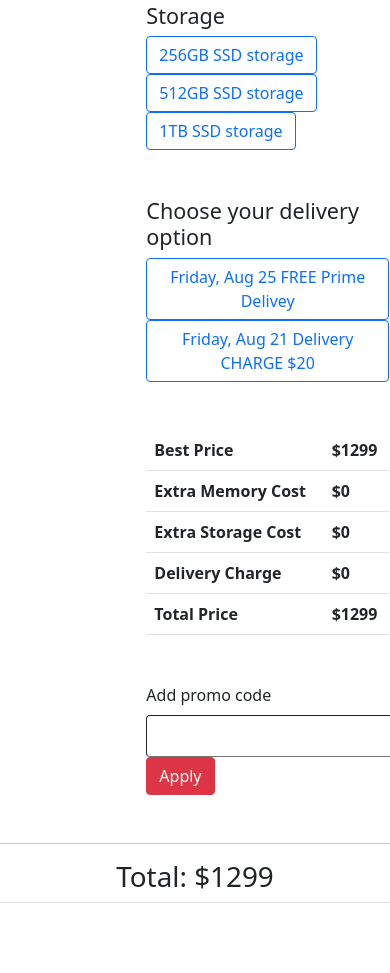
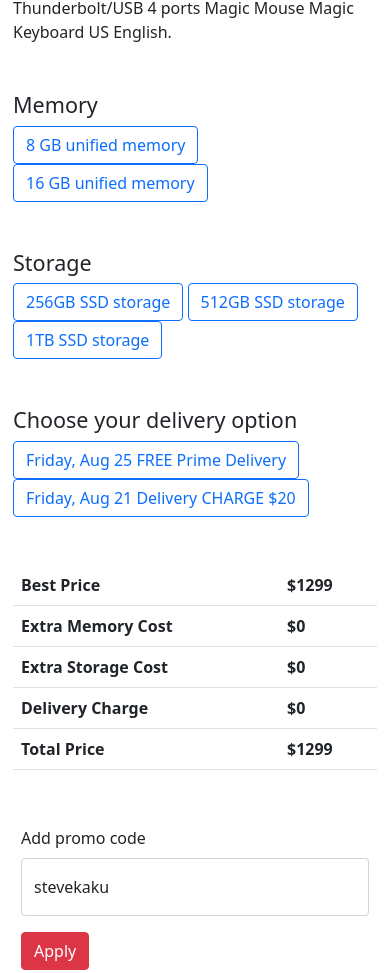
Before and after one commit to jawJawRakhaine/mac-book-pro, a plain HTML site: page index.html in a window 390 px wide. Shown: the part 634-1607 px from the top of the page. Before the commit the page ends 1585 px from the top, so only its background shows below. Drawn offline with Linux system fonts and the light colour scheme.

Commit message:
responsive done

```diff
--- a/index.html
+++ b/index.html
@@ -9,12 +9,16 @@
     <link rel="stylesheet" href="css/bootstrap.min.css" />
   </head>
   <body>
-    <div class="container px-0 mt-5 mb-5">
-      <div class="row gx-5 border rounded">
-        <div class="col-4 mt-5">
-          <img src="images/mac.png" class="img-fluid border rounded" alt="" />
+    <div class="container mt-5 mb-5">
+      <div class="row g-5 border rounded">
+        <div class="col-12 col-lg-4 mt-5">
+          <img
+            src="images/mac.png"
+            class="img img-fluid border rounded"
+            alt=""
+          />
         </div>
-        <div class="col-8 mt-5">
+        <div class="col-12 col-lg-8 mt-5">
           <div class="title">
             <h1>Customize your Blue 24-inch iMac with Apple M1 Chip.</h1>
             <p class="">
@@ -25,7 +29,7 @@
             </p>
           </div>
           <!-- memory-section -->
-          <div class="memory mt-5">
+          <div class="memory mt-5 col-12">
             <h4 class="">Memory</h4>
             <div class="memory-btn">
               <button id="8gb-memory-btn" class="btn btn-outline-primary">
@@ -37,7 +41,7 @@
             </div>
           </div>
           <!-- storage -->
-          <div class="storage mt-5">
+          <div class="storage mt-5 col-12">
             <h4 class="">Storage</h4>
             <div class="memory-btn">
               <button id="256gb-storage-btn" class="btn btn-outline-primary">
@@ -52,11 +56,11 @@
             </div>
           </div>
           <!-- delivery-option -->
-          <div class="delivery mt-5">
+          <div class="delivery mt-5 col-12">
             <h4 class="">Choose your delivery option</h4>
             <div class="delivey-btn">
               <button id="free-delivery-btn" class="btn btn-outline-primary">
-                Friday, Aug 25 FREE Prime Delivey
+                Friday, Aug 25 FREE Prime Delivery
               </button>
               <button id="charge-delivery-btn" class="btn btn-outline-primary">
                 Friday, Aug 21 Delivery CHARGE $20
@@ -90,9 +94,17 @@
               </tbody>
             </table>
           </div>
-          <div class="promo-code mb-5">
+          <div class="promo-code mb-5 p-2">
             <label class="mb-2">Add promo code</label> <br />
-            <input type="" id="promo-input" class="p-2 rounded border-1" />
+            <div class="form-floating mb-3">
+              <input
+                type="text"
+                class="form-control"
+                id="floatingInput"
+                placeholder="stevekaku"
+              />
+              <label for="floatingInput">stevekaku</label>
+            </div>
             <button id="apply-btn" class="btn btn-danger">Apply</button>
           </div>
 
```
